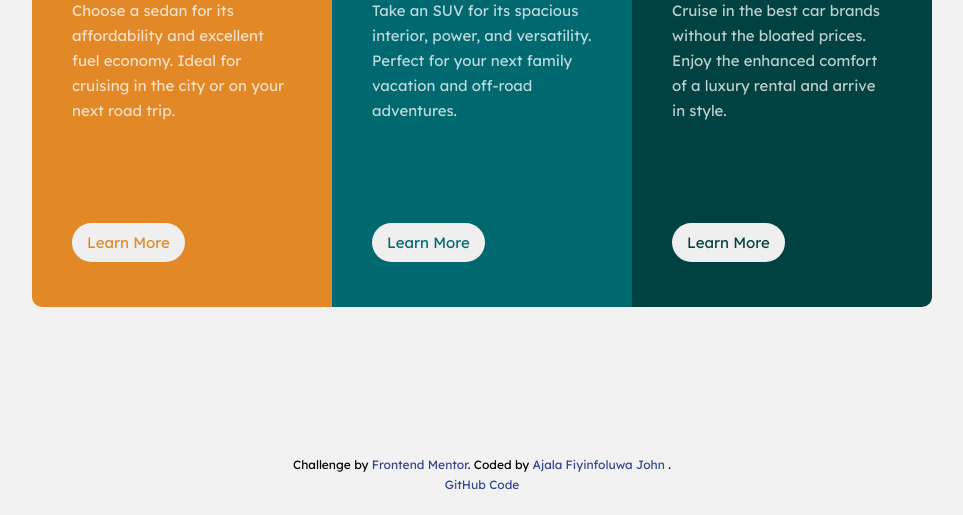
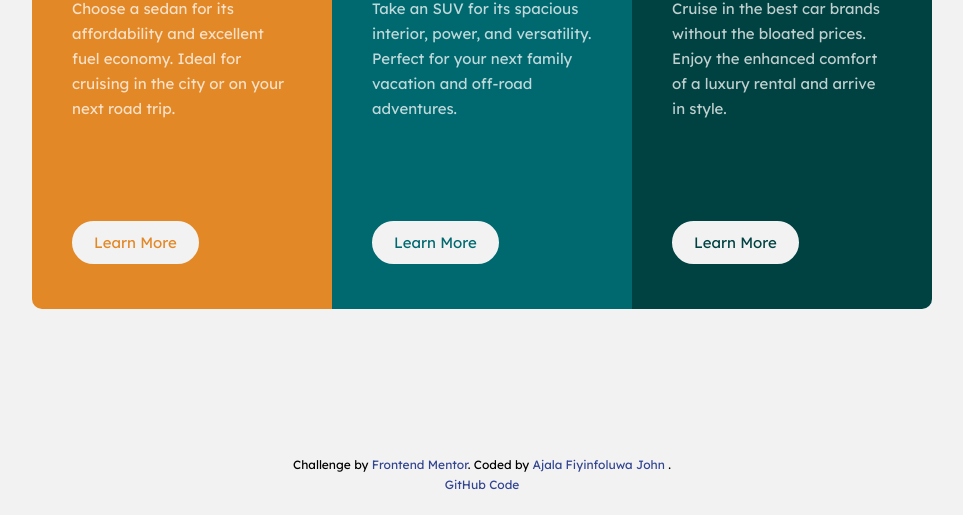
Before and after one commit to kodaas/3-column-card_html_css, a plain HTML site: page index.html in a window 1280 px wide. Shown: the part 285-800 px from the top of the page, without its empty margins (158-1121 px from the left). Drawn offline with Linux system fonts and the light colour scheme.

Commit message:
added hover to button styles

```diff
--- a/style.css
+++ b/style.css
@@ -65,9 +65,12 @@ section .container .card p {
 
 section .container .card button {
   margin: 50px 0px 20px;
-  padding: 10px 15px;
-  border: none;
+  padding: 10px 20px;
+  border: solid 2px var(--light-gray);
   border-radius: 50px;
+  background-color: var(--light-gray);
+  cursor: pointer;
+  transition: all 0.2s linear;
 }
 
 @media (min-width: 450px) {
@@ -107,6 +110,11 @@ section .container .card:nth-child(3) {
 }
 section .container .card:nth-child(3) button {
   color: var(--very-dark-cyan);
+}
+
+section .container .card button:hover {
+  background-color: transparent;
+  color: var(--light-gray);
 }
 
 .attribution {
```
Also changed, not shown: index.html (+1 -1 lines).
